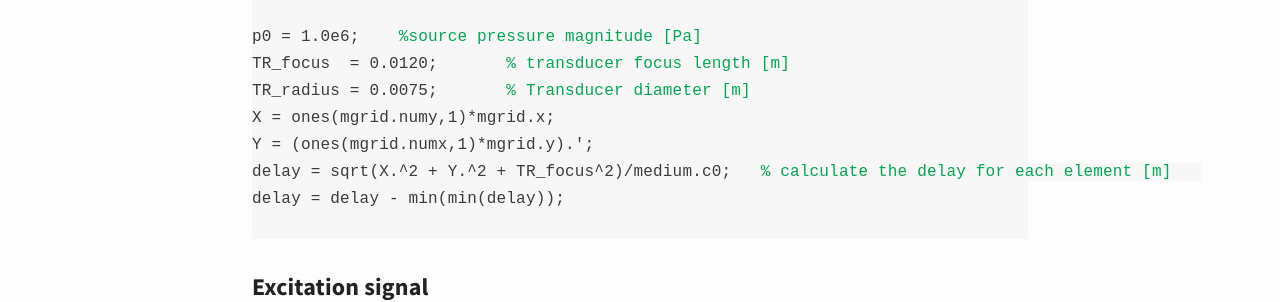
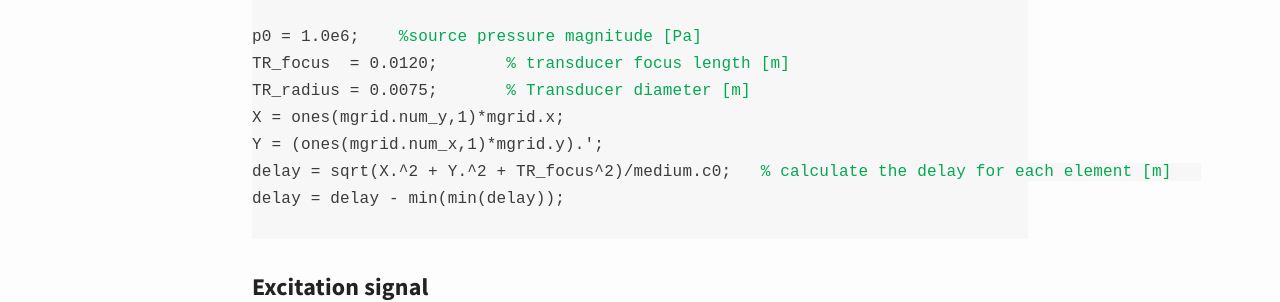
Before and after one commit to m-SOUND/mSOUND, a Jekyll site: the page built from _posts/2019-02-19-TMDM_3D_homogeneous.html, in a window 1280 px wide and 900 px high, scrolled down 959 px. Shown: the part 178-480 px from the top of the window. Built offline with Jekyll 4.4.1, drawn with Linux system fonts in a browser that asks for light colours.

Commit message:
Update 2019-02-19-TMDM_3D_homogeneous.html

```diff
--- a/_posts/2019-02-19-TMDM_3D_homogeneous.html
+++ b/_posts/2019-02-19-TMDM_3D_homogeneous.html
@@ -45,8 +45,8 @@ mgrid = set_grid(dt, t_length, dx, x_length, dy, y_length, dz, z_length);
 p0 = 1.0e6;   <font color="#03a852"> %source pressure magnitude [Pa]</font>
 TR_focus  = 0.0120;      <font color="#03a852"> % transducer focus length [m]</font>
 TR_radius = 0.0075;      <font color="#03a852"> % Transducer diameter [m]</font>
-X = ones(mgrid.numy,1)*mgrid.x;
-Y = (ones(mgrid.numx,1)*mgrid.y).';
+X = ones(mgrid.num_y,1)*mgrid.x;
+Y = (ones(mgrid.num_x,1)*mgrid.y).';
 delay = sqrt(X.^2 + Y.^2 + TR_focus^2)/medium.c0;  <font color="#03a852"> % calculate the delay for each element [m]</font>
 delay = delay - min(min(delay));
 </code>
```
